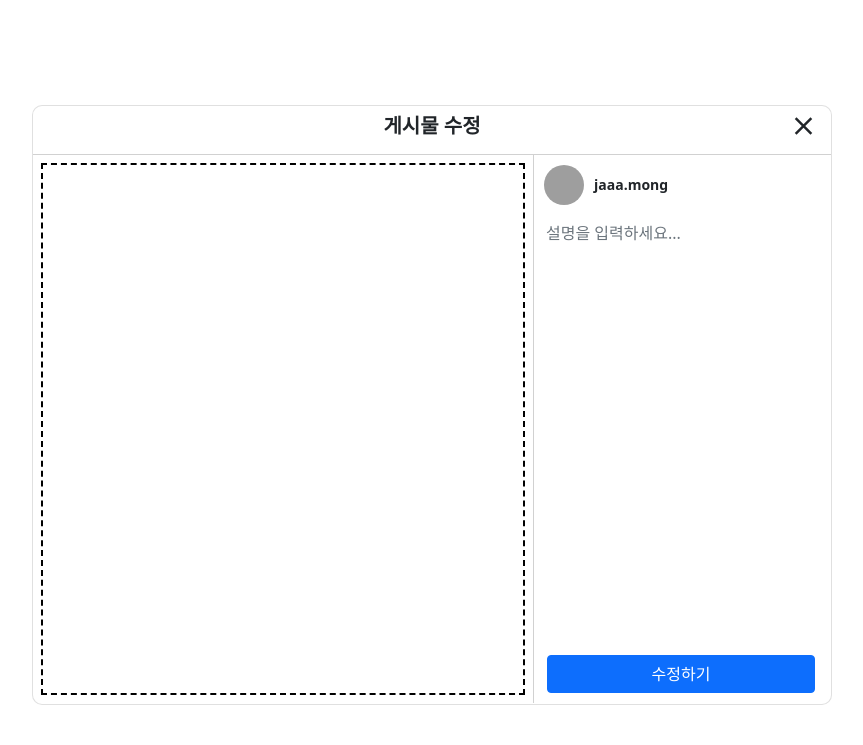
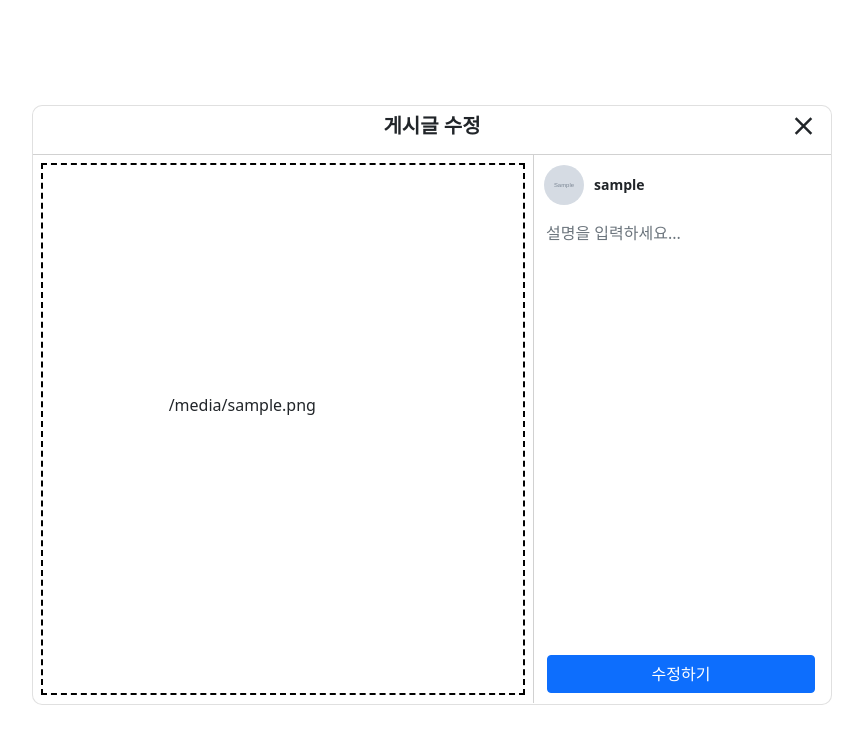
Before and after one commit to ssuin52/new_instagram, a Django app: template templates/tweet/post-edit.html in a window 1280 px wide; the page is wider, and only the part inside the window is pictured. Shown: the part 58-803 px from the top of that part, without its empty margins (208-1071 px from the left). Run offline with Django 4.2, Linux system fonts and the light colour scheme; the template is opened without the code that fills it: values that come from a table or form of the project are taken from there, others are empty; tables that the repository leaves empty hold one stand-in row (values such as "Sample post"); grey boxes marked "Sample" are stand-in pictures; some libraries are stand-ins or nearby versions; grey boxes are pictures that could not be loaded.

Commit message:
edit 창 연결

```diff
--- a/templates/tweet/home.html
+++ b/templates/tweet/home.html
@@ -24,6 +24,7 @@ Home
                         </div>
                         <div class="name_content">
                             <span class="feed_name_txtt">{{ tw.author }} </span>
+                            <a href="/post-edit"><i class="bi bi-pencil-square"></i></a>
                         </div>
                     </div>
                 </a>
--- a/templates/tweet/post-edit.html
+++ b/templates/tweet/post-edit.html
@@ -4,7 +4,7 @@
    <div class="modal_window">
         <div class="modal_title">
             <div class="modal_title_side"></div>
-            <div style="margin: 5px"> 게시물 수정 </div>
+            <div style="margin: 5px"> 게시글 수정 </div>
             <div class="modal_title_side">
                 <span id="close_modal" class="close_modal material-icons-outlined" style="font-size: 30px">
                     close
@@ -13,16 +13,17 @@
         </div>
         <div class="modal_image_content">
             <div id="input_image" class="modal_image_upload_content">
-
+                <div class="image_upload_content">
+                    {{ tweet.image.url }}
+                </div>
             </div>
 
             <div class="modal_content_write">
                 <div class="feed_name">
                     <div class="profile_box">
-                        <img id="input_profile_image" class="profile_img"
-                        src="https://product.cdn.cevaws.com/var/storage/images/_aliases/reference/media/feliway-2017/images/kor-kr/1_gnetb-7sfmbx49emluey4a/6341829-1-kor-KR/1_gNETb-7SfMBX49EMLUeY4A.jpg">
+                        <img id="input_profile_image" class="profile_img" src="{{ tweet.author.profile.url }}">
                     </div>
-                    <span id="input_user_id" class="feed_name_txt"> jaaa.mong </span>
+                    <span id="input_user_id" class="feed_name_txt"> {{ tweet.author.username }} </span>
                 </div>
                 <form action="/tweet/{{tweet.id}}" method="post">
                     {% csrf_token %}
@@ -35,7 +36,7 @@
                         <textarea id="input_content" class="feed_content_textarea form-control col-sm-5" rows="10" placeholder="설명을 입력하세요..."></textarea>
                     </div>
                     <div style="width: 100%; text-align: center">
-                        <button id="button_write_feed" type="button" class="btn btn-primary" style="width: 268px"> 수정하기</button>
+                        <button id="button_write_feed" type="submit" class="btn btn-primary" style="width: 268px"> 수정하기</button>
                     </div>
                 </form>
             </div>
```
